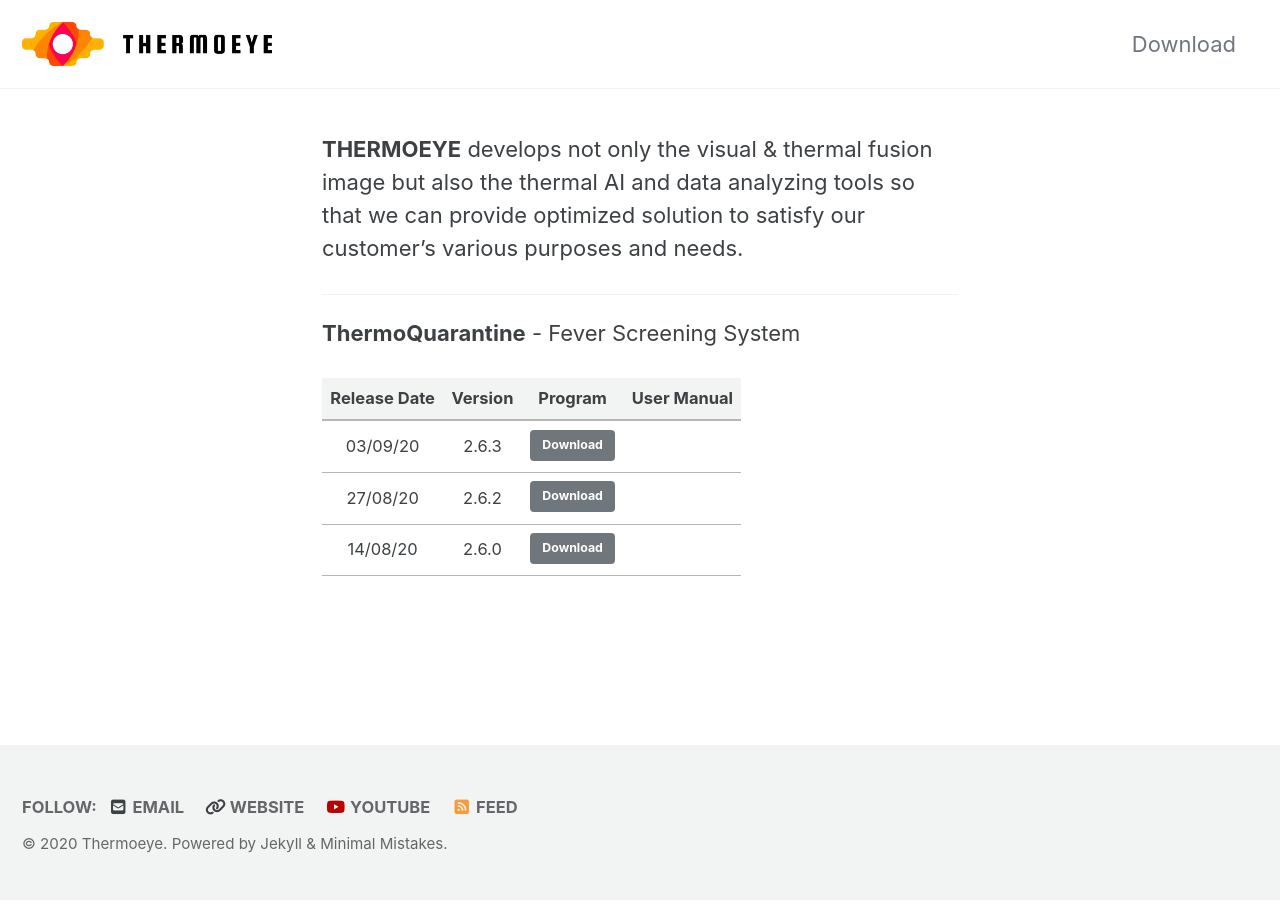
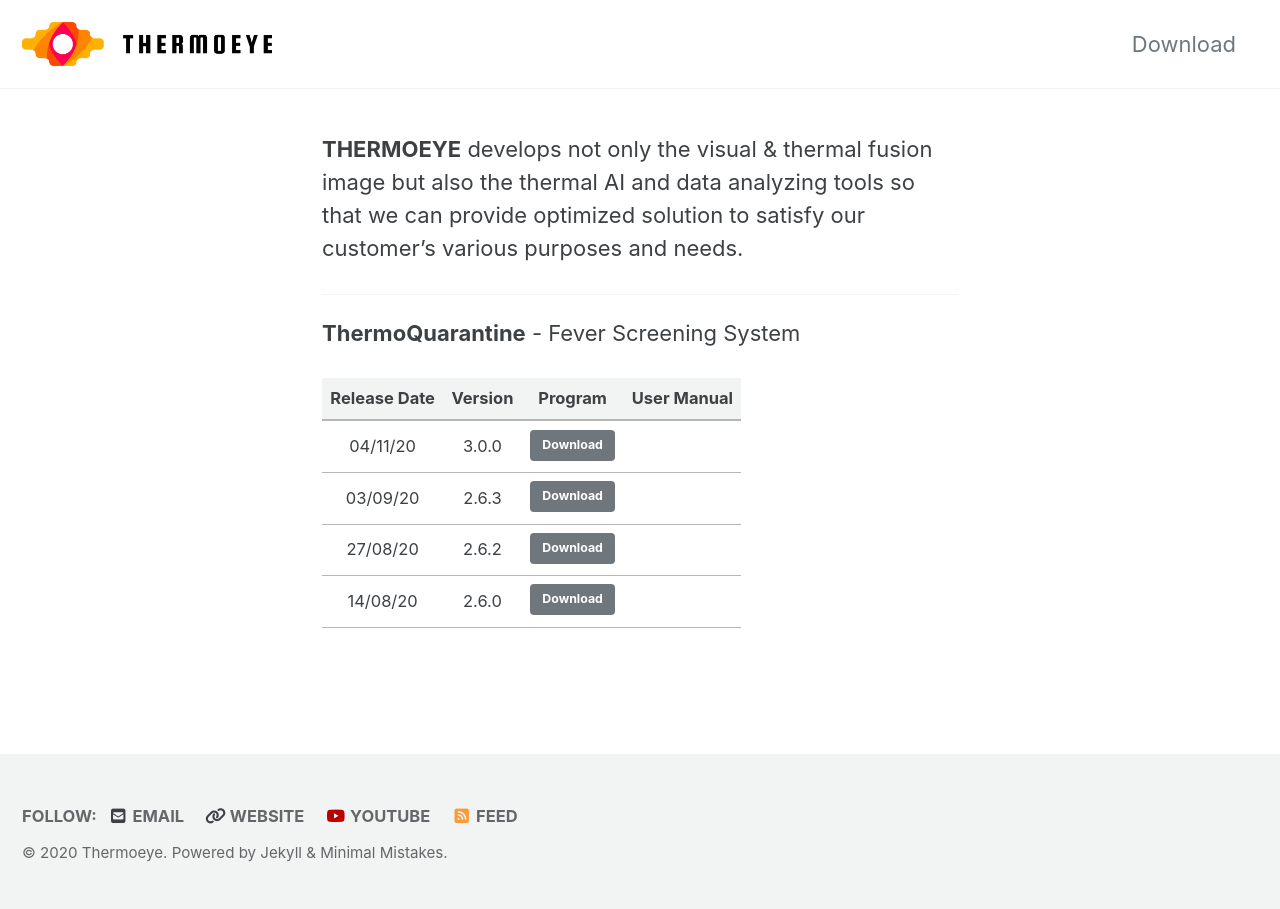
Before and after one commit to ThermoEye/ThermoEye.github.io, a Jekyll site: the page built from _pages/download.md, in a window 1280 px wide. Built offline with Jekyll 4.4.1, drawn with Linux system fonts in a browser that asks for light colours; cached includes are drawn as plain includes; nearby versions of some CDN libraries.

Commit message:
Upload 3.0.0 Setup File

```diff
--- a/_pages/download.md
+++ b/_pages/download.md
@@ -19,6 +19,7 @@
 
 | Release Date | Version | Program | User Manual |
 |:---------:|:---------:|:---------:|:---------:|
+| 04/11/20 | 3.0.0 | <a href="https://drive.google.com/uc?export=download&id=1FOy4w833ITK7z13Ou-s0Hj6N8uwJusdC" class="btn btn--primary">Download</a> |  |
 | 03/09/20 | 2.6.3 | <a href="https://drive.google.com/uc?export=download&id=1Bkql55P9JBj0bx8xmj5wQAppl6_cID_r" class="btn btn--primary">Download</a> |  |
 | 27/08/20 | 2.6.2 | <a href="https://docs.google.com/uc?export=download&id=1af3Ozhm27UWycQdBtPChLchJ7J3hXeXr" class="btn btn--primary">Download</a> |  |
 | 14/08/20 | 2.6.0 | <a href="https://docs.google.com/uc?export=download&id=1rMy4JghwICPUWrqd5W7nK924t3pQk71c" class="btn btn--primary">Download</a> |  |
```
